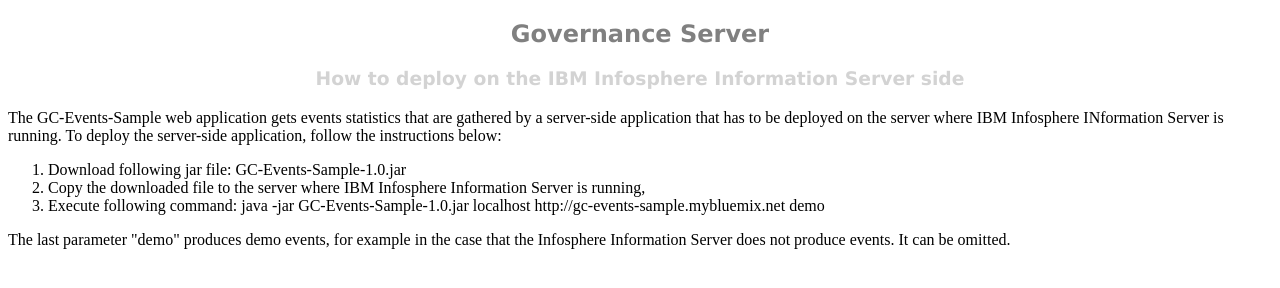
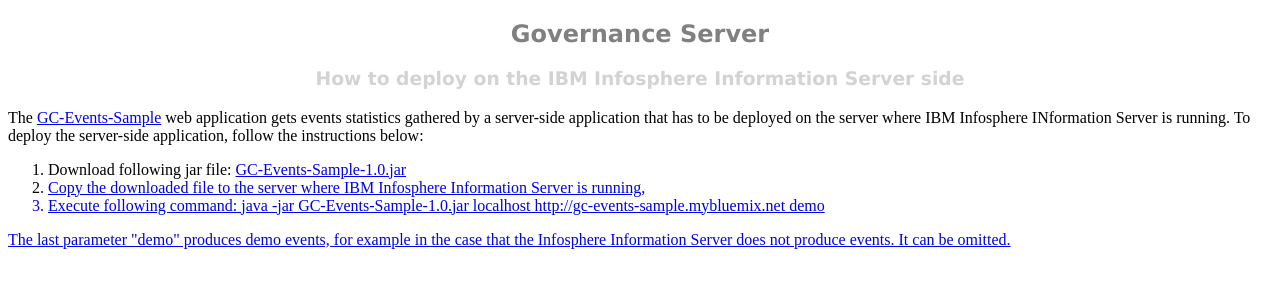
Before and after one commit to grassmik/governance-events, a website: page public/iis_server_side.html in a window 1280 px wide. Drawn offline with Linux system fonts and the light colour scheme.

Commit message:
HTML typos

```diff
--- a/public/iis_server_side.html
+++ b/public/iis_server_side.html
@@ -7,10 +7,10 @@
      <H2 align='center'><font face="verdana" color="gray">Governance Server</font></H2>
      <H3 align='center'><font face="verdana" color="lightgray">How to deploy on the IBM Infosphere Information Server side</font></H3>
      <div>
-       The <a http="index.html">GC-Events-Sample</a> web application gets events statistics that are gathered by a server-side application that has to be deployed on the server where IBM Infosphere INformation Server is running.
+       The <a href="index.html">GC-Events-Sample</a> web application gets events statistics gathered by a server-side application that has to be deployed on the server where IBM Infosphere INformation Server is running.
        To deploy the server-side application, follow the instructions below:
        <ol>
-          <li>Download following jar file: <a http="GC-Events-Sample-1.0.jar">GC-Events-Sample-1.0.jar</a,</li>
+          <li>Download following jar file: <a href="GC-Events-Sample-1.0.jar">GC-Events-Sample-1.0.jar</a,</li>
           <li>Copy the downloaded file to the server where IBM Infosphere Information Server is running,</li>
           <li>Execute following command: java -jar GC-Events-Sample-1.0.jar localhost http://gc-events-sample.mybluemix.net demo</li>
        </ol>
```
Also changed, not shown: public/index.html (+6 -1 lines).
